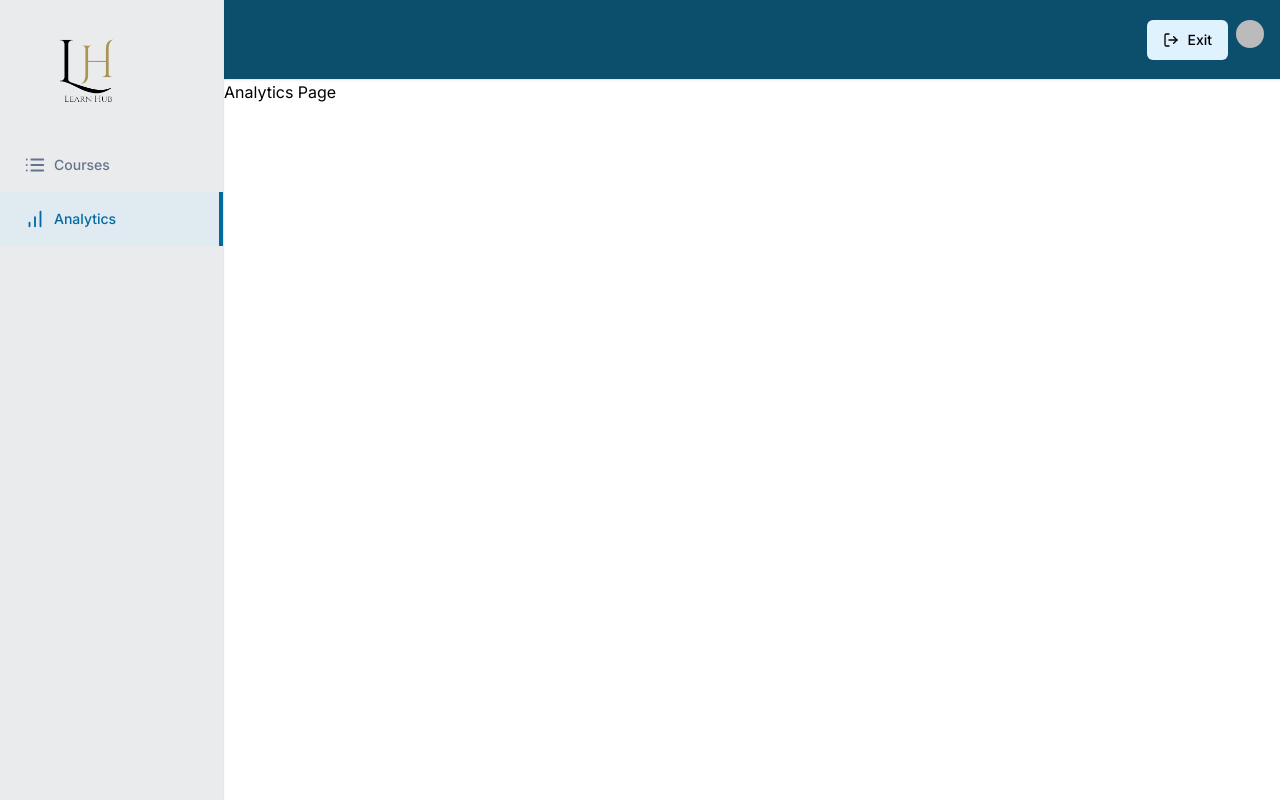
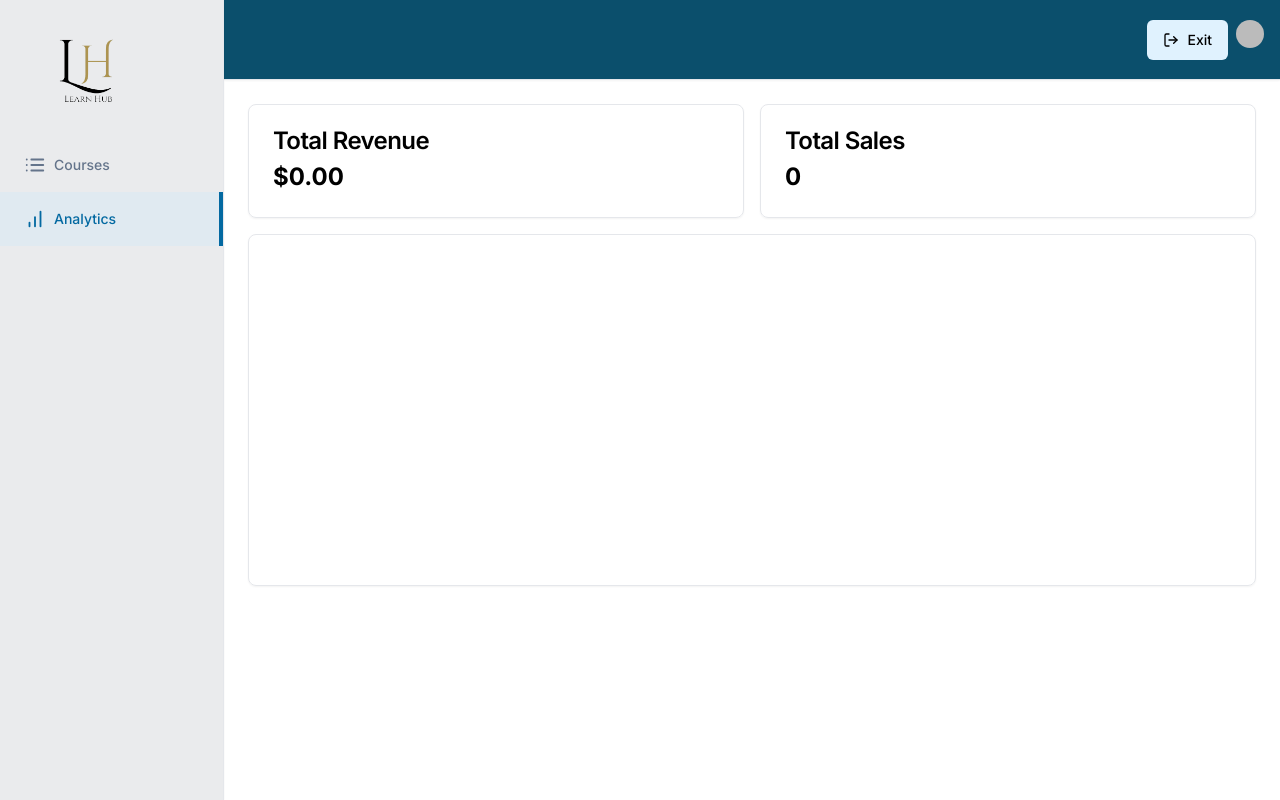
Before and after one commit to ss-coder30/LearnHub-Project, a Next.js app: page /teacher/analytics in a window 1280 px wide. Built offline with nearby package versions, Linux system fonts and the light colour scheme; no server answers; the database is empty; sample sign-in values are in the browser's storage; some icons are missing.

Commit message:
completed analytics page

```diff
--- /dev/null
+++ b/actions/get-analytics.ts
@@ -0,0 +1,59 @@
+import { db } from "@/lib/db";
+import { Course, Purchase } from "@prisma/client";
+
+type PurchaseWithCourse = Purchase & {
+  course: Course;
+};
+
+const groupByCourse = (purchases: PurchaseWithCourse[]) => {
+  const grouped: { [courseTitle: string]: number } = {};
+
+  purchases.forEach((purchase) => {
+    const courseTitle = purchase.course.title;
+    if (!grouped[courseTitle]) {
+      grouped[courseTitle] = 0;
+    }
+    grouped[courseTitle] += purchase.course.price!;
+  });
+
+  return grouped;
+};
+
+export const getAnalytics = async (userId: string) => {
+  try {
+    const purchases = await db.purchase.findMany({
+      where: {
+        course: {
+          userId: userId,
+        },
+      },
+      include: {
+        course: true,
+      },
+    });
+
+    const groupedEarnings = groupByCourse(purchases);
+    const data = Object.entries(groupedEarnings).map(
+      ([courseTitle, total]) => ({
+        name: courseTitle,
+        total: total,
+      })
+    );
+
+    const totalRevenue = data.reduce((acc, curr) => acc + curr.total, 0);
+    const totalSales = purchases.length;
+
+    return {
+      data,
+      totalRevenue,
+      totalSales,
+    };
+  } catch (error) {
+    console.log("[GET_ANALYTICS]", error);
+    return {
+      data: [],
+      totalRevenue: 0,
+      totalSales: 0,
+    };
+  }
+};
--- /dev/null
+++ b/app/(dashboard)/(routes)/teacher/analytics/_components/chart.tsx
@@ -0,0 +1,51 @@
+"use client";
+
+import {
+  Bar,
+  BarChart,
+  ResponsiveContainer,
+  XAxis,
+  YAxis,
+  CartesianGrid,
+  Tooltip,
+  Legend,
+} from "recharts";
+
+import { Card } from "@/components/ui/card";
+import { X } from "lucide-react";
+
+interface ChartProps {
+  data: {
+    name: string;
+    total: number;
+  }[];
+}
+
+export const Chart = ({ data }: ChartProps) => {
+  return (
+    <Card>
+      <ResponsiveContainer width="100%" height={350}>
+        <BarChart data={data}>
+          <XAxis
+            dataKey="name"
+            stroke="#888888"
+            tickLine={false}
+            axisLine={false}
+          />
+          <YAxis
+            stroke="#888888"
+            tickLine={false}
+            axisLine={false}
+            tickFormatter={(value: any) => `$${value}`}
+          />
+          <Bar
+            dataKey="total"
+            fill="#8884d8"
+            barSize={20}
+            radius={[4, 4, 4, 0]}
+          />
+        </BarChart>
+      </ResponsiveContainer>
+    </Card>
+  );
+};
--- /dev/null
+++ b/app/(dashboard)/(routes)/teacher/analytics/_components/data-card.tsx
@@ -0,0 +1,27 @@
+import { Card, CardContent, CardHeader, CardTitle } from "@/components/ui/card";
+import { formatPrice } from "@/lib/format";
+
+interface DataCardProps {
+  value: number;
+  label: string;
+  shouldFormat?: boolean;
+}
+
+export const DataCard = ({
+  value,
+  label,
+  shouldFormat = true,
+}: DataCardProps) => {
+  return (
+    <Card>
+      <CardHeader className="flex flex-row  items-center justify-between space-y-0 pb-2">
+        <CardTitle>{label}</CardTitle>
+      </CardHeader>
+      <CardContent>
+        <div className="text-2xl font-bold">
+          {shouldFormat ? formatPrice(value) : value}
+        </div>
+      </CardContent>
+    </Card>
+  );
+};
--- a/app/(dashboard)/(routes)/teacher/analytics/page.tsx
+++ b/app/(dashboard)/(routes)/teacher/analytics/page.tsx
@@ -1,5 +1,27 @@
-const AnalyticsPage = () => {
-  return <div>Analytics Page</div>;
+import { auth } from "@clerk/nextjs";
+import { redirect } from "next/navigation";
+
+import { getAnalytics } from "@/actions/get-analytics";
+import { DataCard } from "./_components/data-card";
+import { Chart } from "./_components/chart";
+
+const AnalyticsPage = async () => {
+  const { userId } = auth();
+  if (!userId) {
+    return redirect("/");
+  }
+
+  const { data, totalRevenue, totalSales } = await getAnalytics(userId);
+
+  return (
+    <div className="p-6">
+      <div className="grid grid-cols-1 md:grid-cols-2 gap-4 mb-4">
+        <DataCard label="Total Revenue" value={totalRevenue} shouldFormat />
+        <DataCard label="Total Sales" value={totalSales} shouldFormat={false} />
+      </div>
+      <Chart data={data} />
+    </div>
+  );
 };
 
 export default AnalyticsPage;
--- /dev/null
+++ b/components/ui/card.tsx
@@ -0,0 +1,79 @@
+import * as React from "react"
+
+import { cn } from "@/lib/utils"
+
+const Card = React.forwardRef<
+  HTMLDivElement,
+  React.HTMLAttributes<HTMLDivElement>
+>(({ className, ...props }, ref) => (
+  <div
+    ref={ref}
+    className={cn(
+      "rounded-lg border bg-card text-card-foreground shadow-sm",
+      className
+    )}
+    {...props}
+  />
+))
+Card.displayName = "Card"
+
+const CardHeader = React.forwardRef<
+  HTMLDivElement,
+  React.HTMLAttributes<HTMLDivElement>
+>(({ className, ...props }, ref) => (
+  <div
+    ref={ref}
+    className={cn("flex flex-col space-y-1.5 p-6", className)}
+    {...props}
+  />
+))
+CardHeader.displayName = "CardHeader"
+
+const CardTitle = React.forwardRef<
+  HTMLParagraphElement,
+  React.HTMLAttributes<HTMLHeadingElement>
+>(({ className, ...props }, ref) => (
+  <h3
+    ref={ref}
+    className={cn(
+      "text-2xl font-semibold leading-none tracking-tight",
+      className
+    )}
+    {...props}
+  />
+))
+CardTitle.displayName = "CardTitle"
+
+const CardDescription = React.forwardRef<
+  HTMLParagraphElement,
+  React.HTMLAttributes<HTMLParagraphElement>
+>(({ className, ...props }, ref) => (
+  <p
+    ref={ref}
+    className={cn("text-sm text-muted-foreground", className)}
+    {...props}
+  />
+))
+CardDescription.displayName = "CardDescription"
+
+const CardContent = React.forwardRef<
+  HTMLDivElement,
+  React.HTMLAttributes<HTMLDivElement>
+>(({ className, ...props }, ref) => (
+  <div ref={ref} className={cn("p-6 pt-0", className)} {...props} />
+))
+CardContent.displayName = "CardContent"
+
+const CardFooter = React.forwardRef<
+  HTMLDivElement,
+  React.HTMLAttributes<HTMLDivElement>
+>(({ className, ...props }, ref) => (
+  <div
+    ref={ref}
+    className={cn("flex items-center p-6 pt-0", className)}
+    {...props}
+  />
+))
+CardFooter.displayName = "CardFooter"
+
+export { Card, CardHeader, CardFooter, CardTitle, CardDescription, CardContent }
--- a/package.json
+++ b/package.json
@@ -48,6 +48,8 @@
     "react-hot-toast": "^2.4.1",
     "react-icons": "^5.2.1",
     "react-quill": "^2.0.0",
+    "rechart": "^0.0.1",
+    "recharts": "^2.12.7",
     "stripe": "^16.5.0",
     "tailwind-merge": "^2.4.0",
     "tailwindcss": "3.4.6",
```
Also changed, not shown: actions/get-current-profile.ts (added, +35 -0 lines), 1 other file (tests, documents, lock files or other folders).
